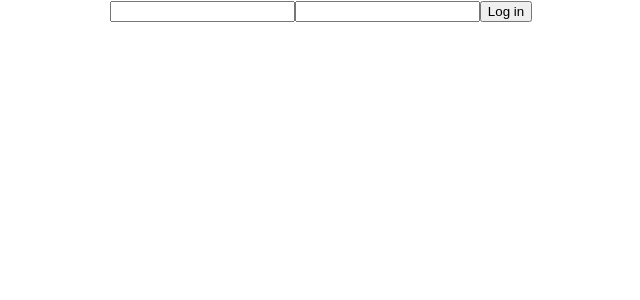
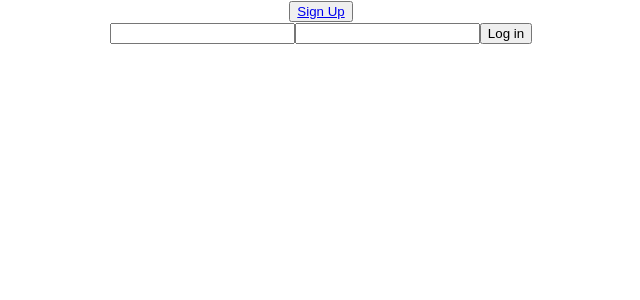
Before and after one commit to build-week-corporate-event-planner-2019/Front-End, a React (Create React App) app in the folder event-planner/: page /login in a window 1280 px wide. Shown: the top 300 px of the page, without its empty margins (319-959 px from the left). Built offline with nearby package versions, Linux system fonts and the light colour scheme.

Commit message:
Home component with sign up button and login

```diff
--- a/event-planner/src/App.js
+++ b/event-planner/src/App.js
@@ -1,8 +1,8 @@
 import React from 'react';
 import './App.css';
+import Home from './components/Home';
 
-import { Route, Switch } from "react-router-dom";
-import Login from "./components/Login";
+//import { Route, Switch } from "react-router-dom";
 // import PrivateRoute from './components/PrivateRoute';
 
 function App() {
@@ -12,7 +12,7 @@ function App() {
         <PrivateRoute exact path="/protected" component={BubblePage} />
         <Route path="/login" component={Login} />
       </Switch> */}
-      <Login />
+      <Home />
     </div>
   );
 }
--- /dev/null
+++ b/event-planner/src/components/Home.js
@@ -0,0 +1,17 @@
+import React from 'react';
+import { Link } from 'react-router-dom';
+
+import Login from "./Login";
+
+const Home = () => {
+    return (
+        <>
+            <button>
+                <Link to="">Sign Up</Link>
+            </button>
+            <Login />
+        </>
+    )
+}
+
+export default Home;
```
